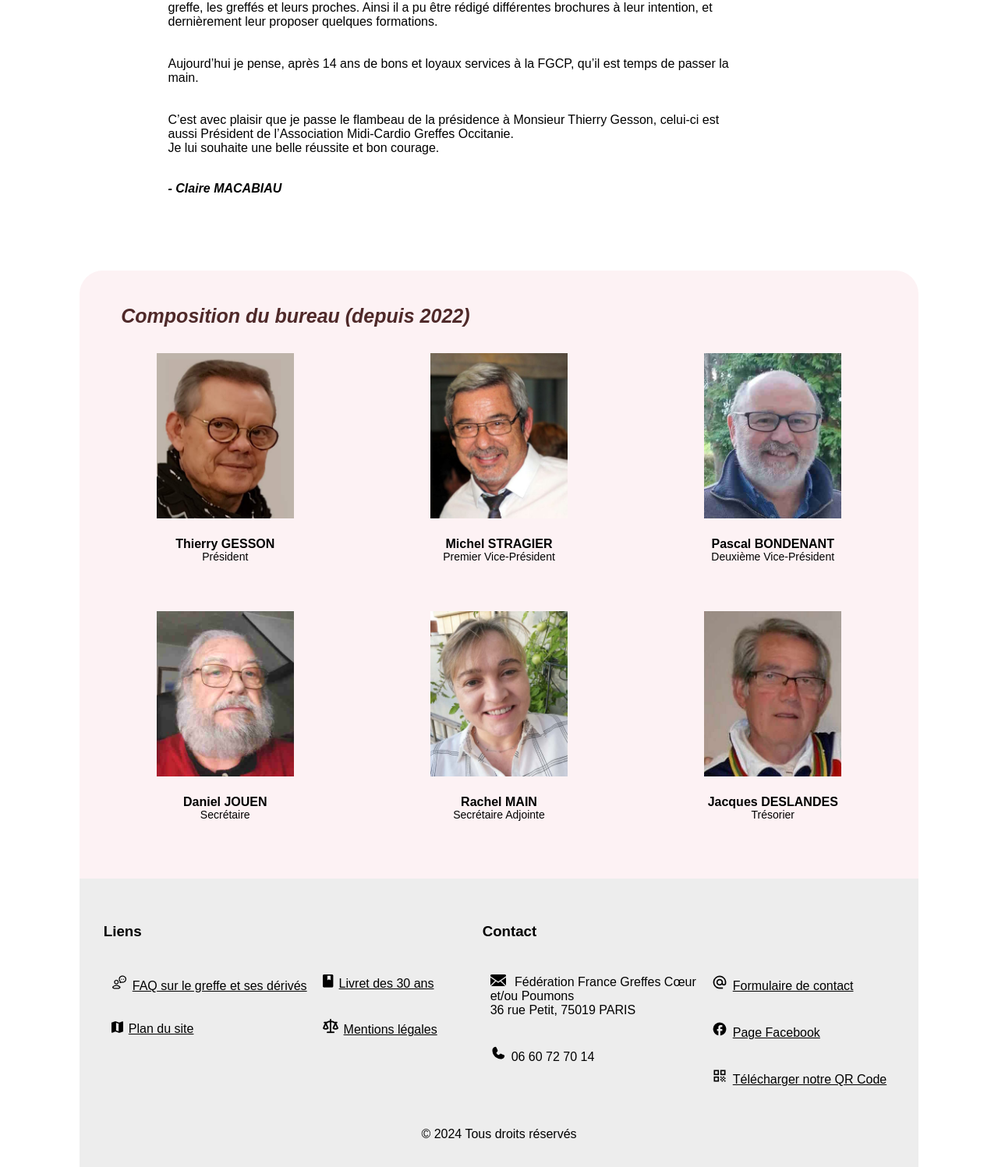
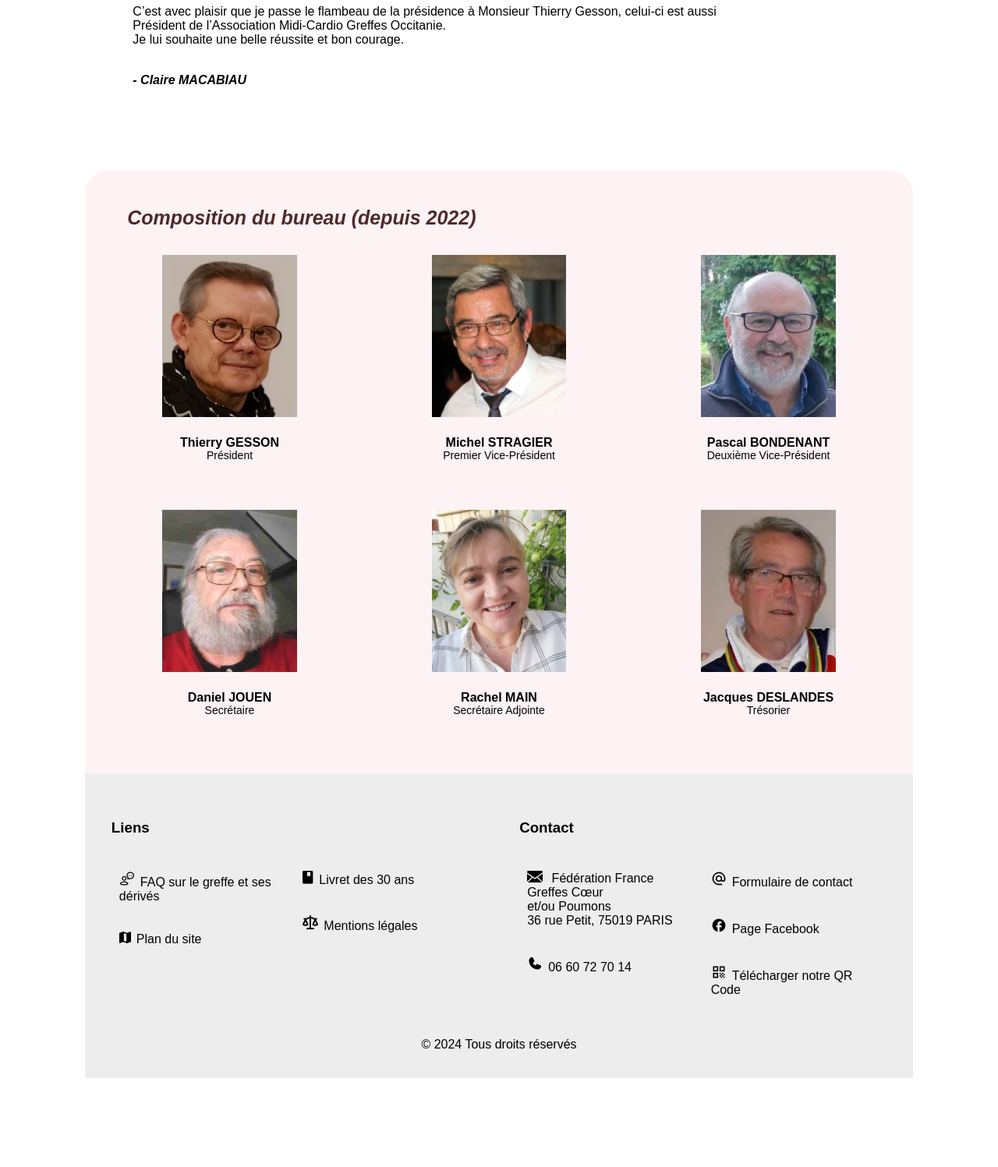
Before and after one commit to ZreY27/Refonte_FGCP_asso, a PHP site: page /presentation.html in a window 1280 px wide; the page is wider, and only the part inside the window is pictured. Shown: the part 1960-3457 px from the top of that part at 78% size. After the commit the page ends 3343 px from the top of that part, so only its background shows below. Run offline with PHP 8.4, Linux system fonts and the light colour scheme.

Commit message:
Margin a droite a gauche

```diff
--- a/SAE/presentation.html
+++ b/SAE/presentation.html
@@ -61,9 +61,8 @@
                         <li><b>Contribuer</b> à l'information sur la prévention des maladies cardiovasculaires</li>
                     </ul>
                 </div>
-                <div class="img_objectif">
-                    <img src="img/presentation/objectifs/objectifs.png" alt="Objectifs" id="img_obj">
-                </div>
+                <img src="img/presentation/objectifs/objectifs.png" alt="Objectifs" id="img_obj">
+
             </div>
         </div>
 
--- a/SAE/style/accueil.css
+++ b/SAE/style/accueil.css
@@ -75,7 +75,7 @@
 
 .stats{
     text-align:center;
-    margin: 50px;
+    margin: 50px 8%;
 }
 
 .stat{
--- a/SAE/style/presentation.css
+++ b/SAE/style/presentation.css
@@ -2,15 +2,12 @@
 *{
     font-family: 'Poppins', sans-serif;
 }
-
 
 /* ------------ FIN Titre de la page ---------------*/
 
 .wrapper{
     display: flex;
     justify-content :center;
-    margin-left: 5%;
-    margin-right: 5%;
     align-items: center;
     min-height: 50vh;
     flex-direction: column;
@@ -42,8 +39,6 @@
 .liste, .bureau{
     padding: 1%;
     margin-top: 3%;
-    margin-left: auto;
-    margin-right: auto;
 
     border-radius: 30px;
     background-color: var(--couleur_zone_texte_rose);
@@ -76,9 +71,14 @@
     display: flex;
 }
 
-.img_objectif{
-    transform: translateY(7%);
+#img_obj {
+    width: 10%;
+    height: 10%;
+    position: relative;
+    bottom: -170px;
+    right: 8%;
 }
+
 /********/
 
 /**** election ****/
--- a/SAE/style/style.css
+++ b/SAE/style/style.css
@@ -12,9 +12,11 @@
     --police_taille_nav : 16px;
 }
 
-body { /* a changer : exclure le header */
+body > *:not(header) { /* tous les fils du body sauf le header*/
     margin: 0 8%;
 }
+
+
 
 
 /* ------------ Barre de navigation ---------------*/
@@ -103,7 +105,7 @@
 .ancre {
     position: fixed;
     bottom: 20px;
-    right: 10%;
+    right: 5%;
     display: none;
     opacity: 0.6;
     transition: opacity 0.3s ease;
@@ -119,45 +121,60 @@
 }
 
 /* ------------ Footer ---------------*/
-footer{
-    width: 100%;
+footer {
     background-color: #EDEDED;
     padding: 0.6%;
     box-sizing: border-box;
 }
 
-.top_footer{
+.top_footer {
     display: flex;
     justify-content: space-around;
-
-    .liens, .contact{
-        margin-top: 3%;
-    }
+    width: 100%; /* Assurer que l'espace est bien réparti */
 }
 
-.contactAll, .liensAll{
-    display: flex;
+.top_footer .liens,
+.top_footer .contact {
+    margin-top: 3%;
+    width: 45%; /* Assure que les colonnes ne dépassent pas et sont équilibrées */
 }
 
-#droits{
+.contactAll, .liensAll {
+    display: flex;
+    justify-content: space-between;
+    width: 100%; /* Gérer la largeur des liens et contacts */
+    box-sizing: border-box;
+}
+
+.liensAll .liens1,
+.liensAll .liens2,
+.contactAll .conctact1,
+.contactAll .contact2 {
+    flex: 1;
+    margin-right: 8px; /* Espace entre les colonnes */
+}
+
+footer .image {
+    margin-right: 7px; /* L'image garde son petit décalage à droite */
+}
+
+footer p {
+    padding: 10px;
+}
+
+footer a {
+    color: black;
+    text-decoration: none;
+}
+
+footer a:hover {
+    color: dimgrey;
+}
+
+#droits {
     margin: auto;
     text-align: center;
 }
 
-.image{
-    margin-right: 7px;
-}
-
-footer p{
-    padding: 10px;
-}
-
-footer a{
-    color: black;
-}
-
-footer a:hover{
-    color : dimgrey;
-}
 
 /* ------------ FIN Footer ---------------*/
```
Also changed, not shown: SAE/style/don.css (+3 -12 lines), SAE/img/presentation/objectifs/objectifs.png (added).
